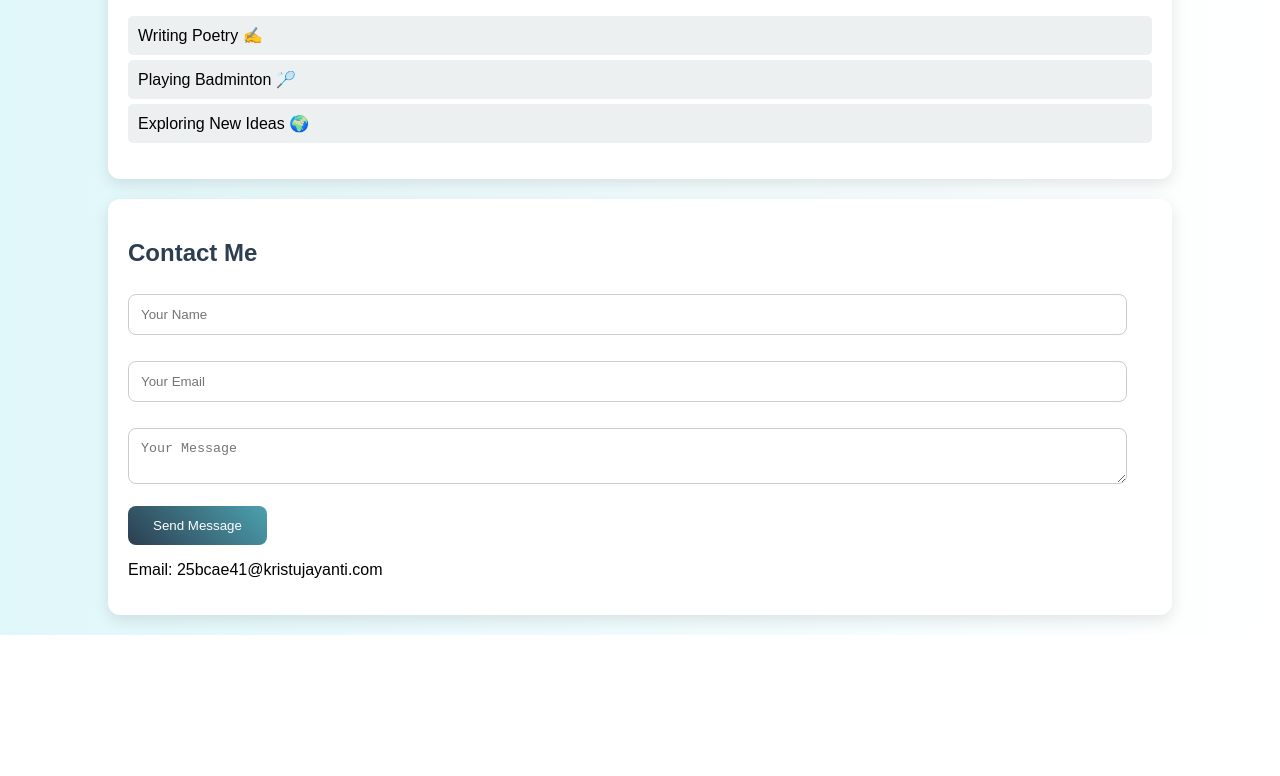
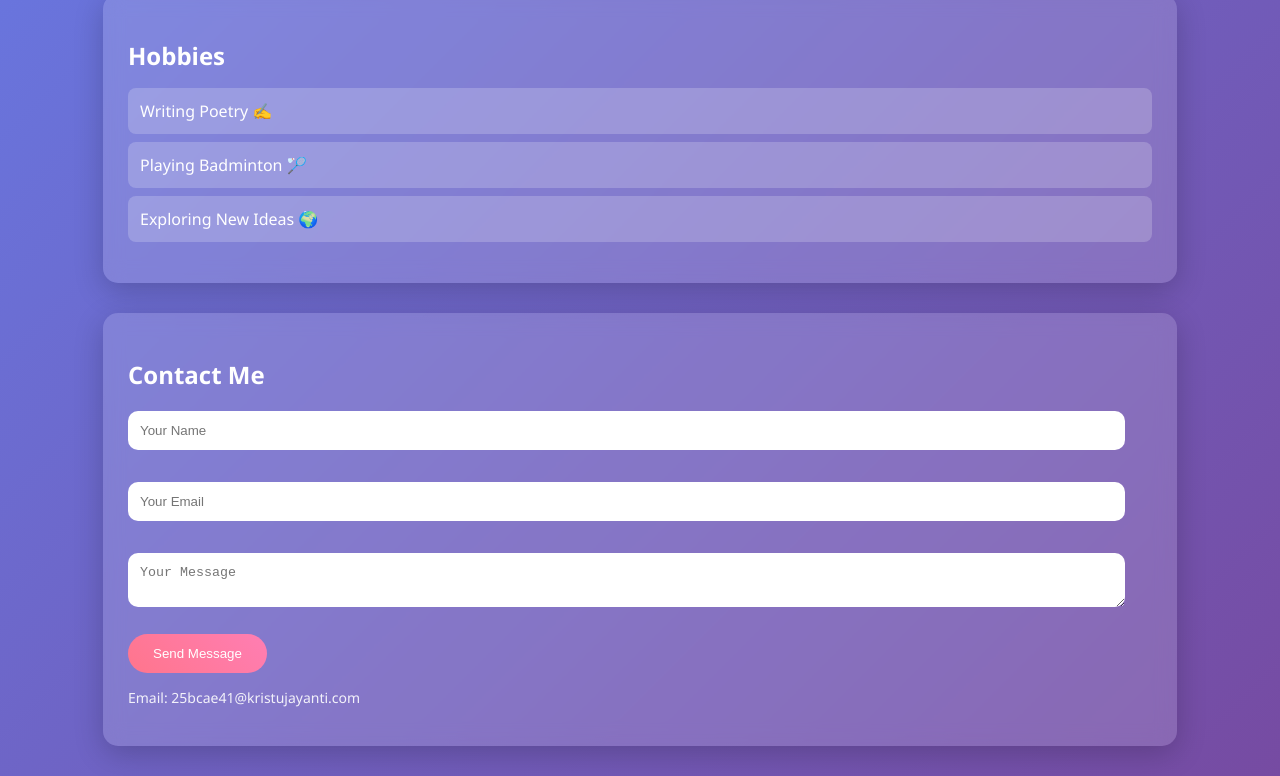
Before and after one commit to nada-student/student-profile-webapp, a plain HTML site: page frontend/index.html in a window 1280 px wide. Shown: the part 463-1239 px from the top of the page. Before the commit the page ends 1098 px from the top, so only its background shows below. Drawn offline with Linux system fonts and the light colour scheme.

Commit message:
Added premium UI design

```diff
--- a/frontend/style.css
+++ b/frontend/style.css
@@ -1,48 +1,61 @@
+/* BACKGROUND */
 body {
-  font-family: Arial, sans-serif;
+  font-family: 'Segoe UI', sans-serif;
   margin: 0;
-  background: linear-gradient(to right, #e0f7fa, #ffffff);
+  background: linear-gradient(135deg, #667eea, #764ba2);
+  color: #333;
 }
 
 /* HEADER */
 header {
-  background: linear-gradient(45deg, #2c3e50, #4ca1af);
+  text-align: center;
+  padding: 60px 20px;
   color: white;
-  text-align: center;
-  padding: 50px;
-  transition: 0.3s;
+  background: linear-gradient(135deg, #ff9a9e, #fad0c4);
+  border-bottom-left-radius: 40px;
+  border-bottom-right-radius: 40px;
+  box-shadow: 0 5px 20px rgba(0,0,0,0.2);
 }
 
 header h1 {
   margin: 0;
-  font-size: 36px;
+  font-size: 40px;
+  letter-spacing: 1px;
 }
 
 header p {
   font-size: 18px;
   margin-top: 10px;
+  opacity: 0.9;
 }
 
 /* SECTION CARDS */
 section {
-  background: white;
-  margin: 20px auto;
-  padding: 20px;
-  border-radius: 12px;
   width: 80%;
-  box-shadow: 0 5px 15px rgba(0,0,0,0.1);
-  transition: transform 0.3s, box-shadow 0.3s;
+  margin: 30px auto;
+  padding: 25px;
+  border-radius: 15px;
+
+  /* glass effect */
+  background: rgba(255, 255, 255, 0.15);
+  backdrop-filter: blur(10px);
+
+  box-shadow: 0 8px 30px rgba(0,0,0,0.2);
+  color: white;
+
+  transition: all 0.4s ease;
 }
 
-/* HOVER EFFECT */
+/* HOVER FLOAT */
 section:hover {
-  transform: translateY(-5px);
-  box-shadow: 0 10px 25px rgba(0,0,0,0.2);
+  transform: translateY(-10px) scale(1.01);
+  box-shadow: 0 15px 40px rgba(0,0,0,0.3);
 }
 
 /* HEADINGS */
 h2 {
-  color: #2c3e50;
+  margin-bottom: 10px;
+  font-weight: bold;
 }
 
 /* LIST */
@@ -52,48 +65,54 @@ ul {
 }
 
 ul li {
-  background: #ecf0f1;
-  margin: 5px 0;
-  padding: 10px;
-  border-radius: 5px;
+  background: rgba(255,255,255,0.2);
+  margin: 8px 0;
+  padding: 12px;
+  border-radius: 8px;
   transition: 0.3s;
 }
 
+/* LIST HOVER */
 ul li:hover {
-  background: #d0e6f6;
-  transform: scale(1.03);
+  background: rgba(255,255,255,0.4);
+  transform: scale(1.05);
 }
 
-/* INPUT FIELDS */
+/* INPUTS */
 input, textarea {
   width: 95%;
   padding: 12px;
-  margin-top: 8px;
-  border-radius: 8px;
-  border: 1px solid #ccc;
-  transition: 0.3s;
+  margin-top: 10px;
+  border-radius: 10px;
+  border: none;
+  outline: none;
 }
 
-/* INPUT FOCUS EFFECT */
+/* INPUT FOCUS */
 input:focus, textarea:focus {
-  border-color: #4ca1af;
-  outline: none;
-  box-shadow: 0 0 5px rgba(76,161,175,0.5);
+  box-shadow: 0 0 10px rgba(255,255,255,0.7);
 }
 
 /* BUTTON */
 button {
-  background: linear-gradient(45deg, #2c3e50, #4ca1af);
+  background: linear-gradient(45deg, #ff758c, #ff7eb3);
   color: white;
   padding: 12px 25px;
   border: none;
-  border-radius: 8px;
+  border-radius: 25px;
   cursor: pointer;
-  transition: 0.3s;
+  transition: all 0.3s ease;
 }
 
 /* BUTTON HOVER */
 button:hover {
-  transform: scale(1.05);
-  background: linear-gradient(45deg, #34495e, #5dade2);
+  transform: scale(1.1);
+  background: linear-gradient(45deg, #ff6a88, #ff99ac);
 }
+
+/* EMAIL TEXT */
+section p {
+  margin-top: 15px;
+  font-size: 14px;
+  opacity: 0.9;
+}
```
